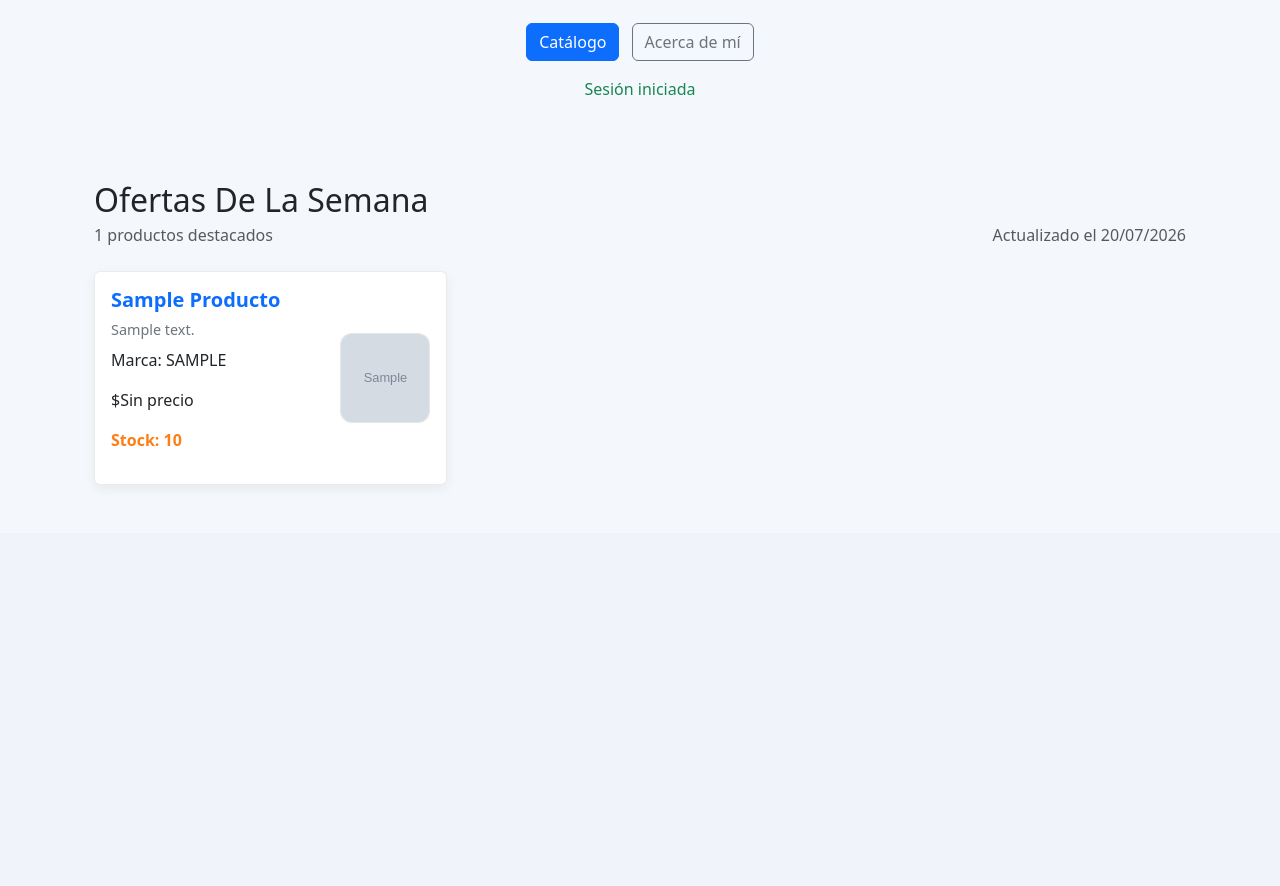
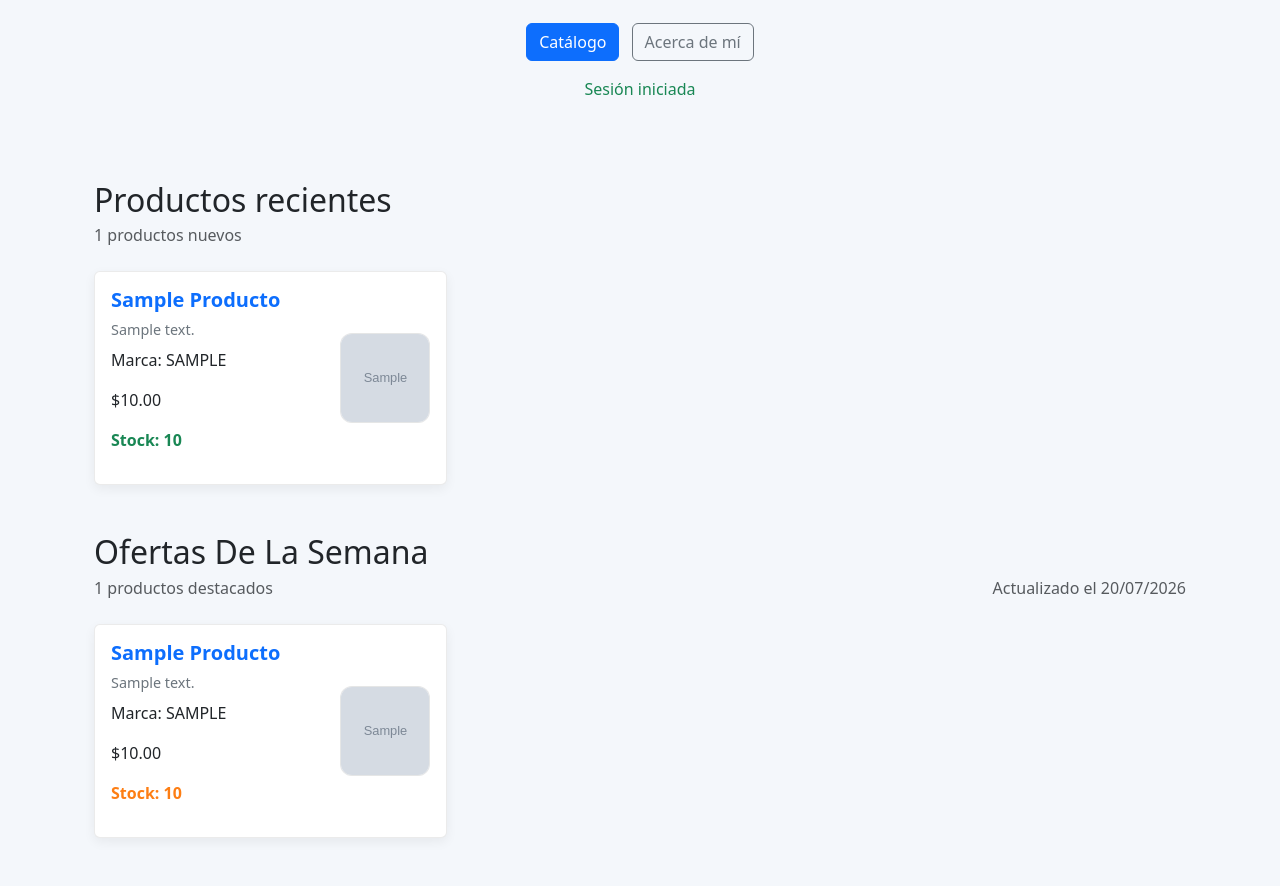
Before and after one commit to Villada-PG3/trabajo-practico-tienda-libre-joaquin-Gonzalez-Bossi, a Django app: page / in a window 1280 px wide. Shown: the part 353-1239 px from the top of the page. Before the commit the page ends 838 px from the top, so only its background shows below. Run offline with Django 5.2, Linux system fonts and the light colour scheme; tables that the repository leaves empty hold one stand-in row (values such as "Sample post"); grey boxes marked "Sample" are stand-in pictures.

Commit message:
correcciones de codigo y algunos avances de la clase de hoy

```diff
--- a/config/settings.py
+++ b/config/settings.py
@@ -118,8 +118,10 @@ USE_TZ = True
 STATIC_URL = 'static/'
 STATIC_ROOT = BASE_DIR / 'static'
 STATICFILES_DIRS = [
-    BASE_DIR / 'tiendalibre' / 'static',
+    BASE_DIR / 'tiendalibre' / 'staticfiles',
 ]
 
 MEDIA_URL = '/media/'
 MEDIA_ROOT = BASE_DIR / 'media'
+
+DEFAULT_AUTO_FIELD = 'django.db.models.BigAutoField'
--- a/tiendalibre/templates/tiendalibre/home.html
+++ b/tiendalibre/templates/tiendalibre/home.html
@@ -102,6 +102,41 @@
 
     <div class="d-flex flex-wrap justify-content-between align-items-end gap-2 mt-5 mb-4">
         <div>
+            <h2 class="mb-1">Productos recientes</h2>
+            <p class="text-muted mb-0">{{ productos_recientes|length }} productos nuevos</p>
+        </div>
+    </div>
+
+    <div class="row g-3 mb-5">
+        {% for producto in productos_recientes %}
+        <div class="col-12 col-md-6 col-lg-4">
+            <div class="card h-100">
+                <div class="card-body">
+                    <div class="card-info">
+                        <h5 class="card-title">{{ producto.nombre|title }}</h5>
+                        <p class="card-description">{{ producto.descripcion|default:"Descripción no disponible"|truncatechars:50 }}</p>
+                        <p class="card-text">Marca: {{ producto.marca|upper }}</p>
+                        <p class="card-text">${{ producto.precio|floatformat:2 }}</p>
+                        <p class="stock-alto">Stock: {{ producto.stock }}</p>
+                    </div>
+
+                    {% if producto.imagen %}
+                        <img src="{{ producto.imagen.url }}" class="product-thumb" alt="{{ producto.nombre }}">
+                    {% else %}
+                        <img src="{% static 'tiendalibre/images/default-product.png' %}" class="product-thumb" alt="{{ producto.nombre }}">
+                    {% endif %}
+                </div>
+            </div>
+        </div>
+        {% empty %}
+        <div class="col-12">
+            <div class="alert alert-warning text-center">No hay productos recientes.</div>
+        </div>
+        {% endfor %}
+    </div>
+
+    <div class="d-flex flex-wrap justify-content-between align-items-end gap-2 mt-5 mb-4">
+        <div>
             <h2 class="mb-1">{{ titulo|title }}</h2>
             <p class="text-muted mb-0">{{ productos_destacados|length }} productos destacados</p>
         </div>
--- a/tiendalibre/urls.py
+++ b/tiendalibre/urls.py
@@ -6,5 +6,6 @@ app_name = 'tiendalibre'
 urlpatterns = [
     path('', views.home, name='home'),
     path('acerca-de-mi/', views.acerca_de_mi, name='acerca_de_mi'),
-    path('catalogo/', views.catalogo, name='catalogo')
+    path('catalogo/', views.catalogo, name='catalogo'),
+    path('producto/<int:pk>/', views.detalle_producto, name='producto_detalle')
 ]
--- a/tiendalibre/views.py
+++ b/tiendalibre/views.py
@@ -6,7 +6,7 @@ from django.http import HttpResponse
 from django.views.generic import TemplateView
 
 from .models import Producto
-
+from django.shortcuts import get_object_or_404
 
 class TiendaTemplateView(TemplateView):
     template_name = 'tienda.html'
@@ -15,12 +15,12 @@ def home_1(request):
     return HttpResponse("<h1>Bienvenido a la tienda Libre de Maximo Corallo Margosian</h1>")
 
 def home(request):
-    productos_destacados = list(Producto.objects.all()[:6])
-    if productos_destacados:
-        productos_destacados[-1].precio = None
+    productos_recientes = Producto.objects.filter(activo=True).order_by('-id')[:3]
+    productos_destacados = Producto.objects.filter(activo=True)[:6]
 
     contexto = {
         'titulo': 'Ofertas de la semana',
+        'productos_recientes': productos_recientes,
         'usuario_logueado': True,
         'esta_logueado': True,
         'fecha_actualizacion': date(2026, 7, 20),
@@ -38,3 +38,9 @@ def catalogo(request):
         'productos': productos,
     }
     return render(request, 'tiendalibre/catalogo.html', contexto)
+
+def detalle_producto(request, pk):
+    producto = Producto.objects.filter(pk=pk)
+    producto = get_object_or_404(Producto, pk=pk)
+    contexto = {'producto': producto,}
+    return render(request, 'tiendalibre/producto_detalle.html', contexto)
```
Also changed, not shown: tiendalibre/templates/tiendalibre/detalle.html (added, +24 -0 lines).
